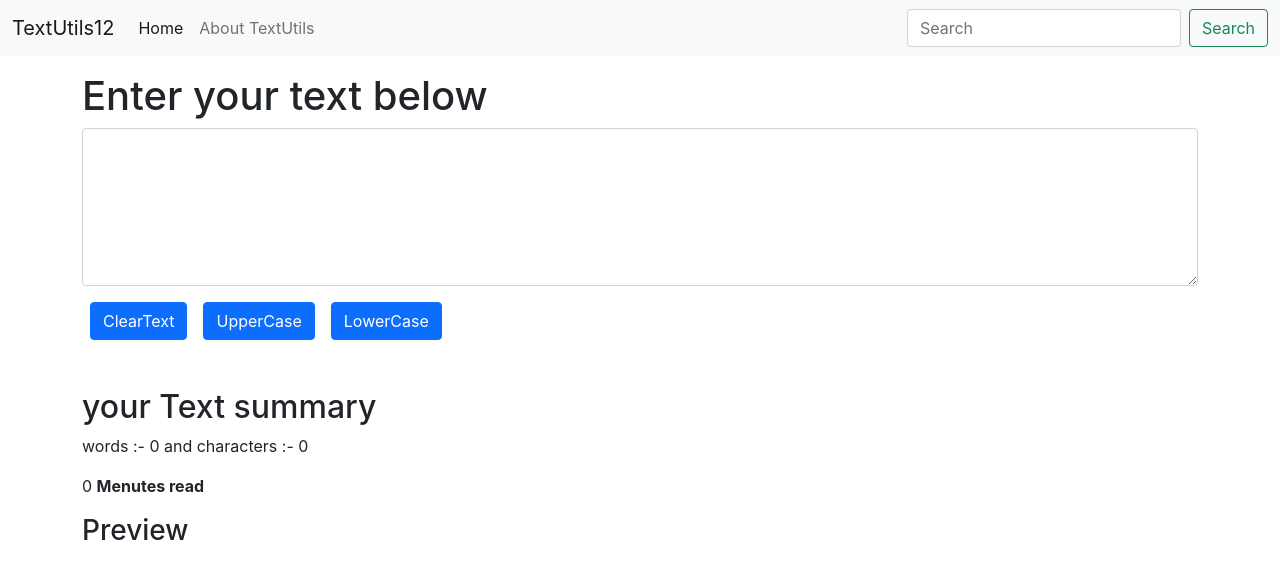
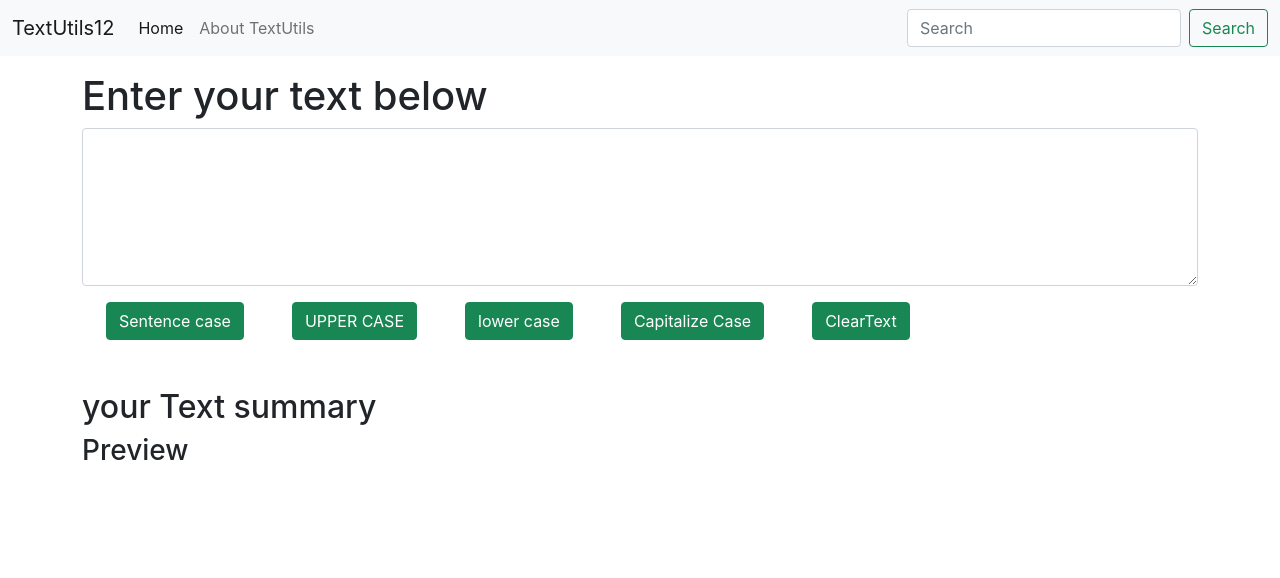
Before and after one commit to Aarifalam/TextUtils-App, a React (Create React App) app: page / in a window 1280 px wide. Shown: the top 578 px of the page. Built offline with nearby package versions, Linux system fonts and the light colour scheme.

Commit message:
i added Sentence case button & Capitalize Case button but need to fix word count and time.

```diff
--- a/src/Comonents/TextForm.js
+++ b/src/Comonents/TextForm.js
@@ -42,6 +42,7 @@ export default function TextForm(props) {
 
     }
 
+    // this is for to clear all text what you written in paragraph
     const clearText = () => {
         console.log("Lowercase was clicked" + text)
         let newText = ""
@@ -65,6 +66,40 @@ export default function TextForm(props) {
 
     }
 
+    // this function is for to Capitalize the text
+    const handleSentenceCase = () => {
+        let arrWords = text.split(". ");
+        console.log(arrWords)
+        let newText = ""
+        for (let i = 0; i < arrWords.length; i++) {
+            console.log(i)
+            if (i === arrWords.length - 1) {
+                newText += arrWords[i].charAt(0).toUpperCase() + arrWords[i].slice(1)
+            }
+            else {
+                newText += arrWords[i].charAt(0).toUpperCase() + arrWords[i].slice(1) + ". "
+            }
+        }
+        // console.log(newText);
+        setText(newText)
+    }
+
+
+
+
+    // this Function will listen Capitalized Case button
+    const handleCapitalizeCase = () => {
+        let arrWords = text.split(" ");
+        let newText = ""
+        for (let i of arrWords) {
+            newText += i.charAt(0).toUpperCase() + i.slice(1) + " "
+        }
+        // console.log(newText);
+        setText(newText)
+    }
+
+
+
     // This is for to listen the changes in the input section
     const handleOnChange = (event) => {
         console.log("Onchange")
@@ -72,12 +107,16 @@ export default function TextForm(props) {
 
 
 
-        let arrWords = text.split(" ");
-        let con = arrWords.length
-        if (arrWords[arrWords.length - 1] === "") {
-            setVal(con - 1)
-        }
-        setVal(con)
+        // let arrWords = text.split(" ");
+        // if (arrWords[] === "") {
+        //     arrWords.splice(arrWords.length - 1, 1)
+        // }
+        // console.log(arrWords)
+        // let con = arrWords.length
+        // if (arrWords[arrWords.length - 1] === " ") {
+        //     setVal(con - 1)
+        // }
+        // setVal(con)
 
 
 
@@ -110,15 +149,19 @@ export default function TextForm(props) {
                     <textarea className="form-control" value={text} onChange={handleOnChange} id="myBox" rows="6"></textarea>
                     {/* value={text} will update because of setText and onChange will give us ability to write in Input  */}
                 </div>
-                <button className="btn btn-primary mx-2" onClick={clearText} >ClearText</button>
-                <button className="btn btn-primary mx-2" onClick={handleUpClick} >UpperCase</button>
-                <button className="btn btn-primary mx-2" onClick={handleLoClick} >LowerCase</button>
+                <button className="btn btn-success mx-4" onClick={handleSentenceCase} >Sentence case</button>
+                <button className="btn btn-success mx-4" onClick={handleUpClick} >UPPER CASE</button>
+                <button className="btn btn-success mx-4" onClick={handleLoClick} >lower case</button>
+                <button className="btn btn-success mx-4" onClick={handleCapitalizeCase} >Capitalize     Case</button>
+                <button className="btn btn-success mx-4" onClick={clearText} >ClearText</button>
+
+
 
             </div>
             <div className="Container my-5">
                 <h2>your Text summary</h2>
-                <p>words :- {val}   and    characters :- {text.length}</p>
-                <p>{0.008 * val} <b>Menutes read </b></p>
+                {/* <p>words :- {text.split(" ").length - 1}   and    characters :- {text.length}</p>
+                <p>{0.008 * text.split(" ").length - 1} <b>Menutes read </b></p> */}
                 <h3>Preview</h3>
                 <p>{text}</p>
             </div>
```
